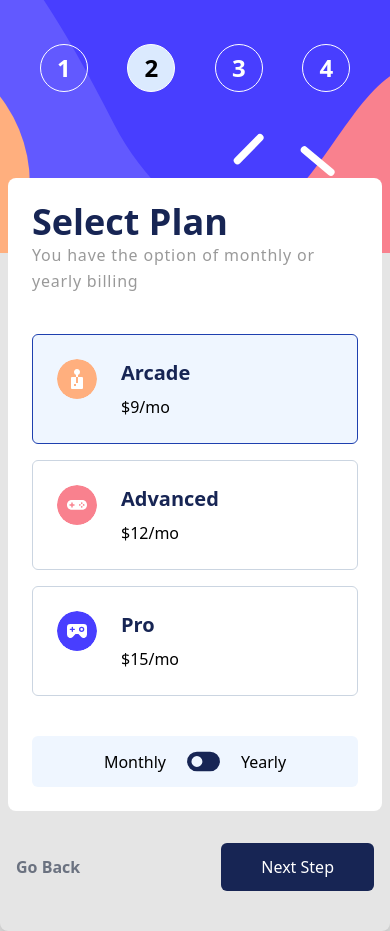
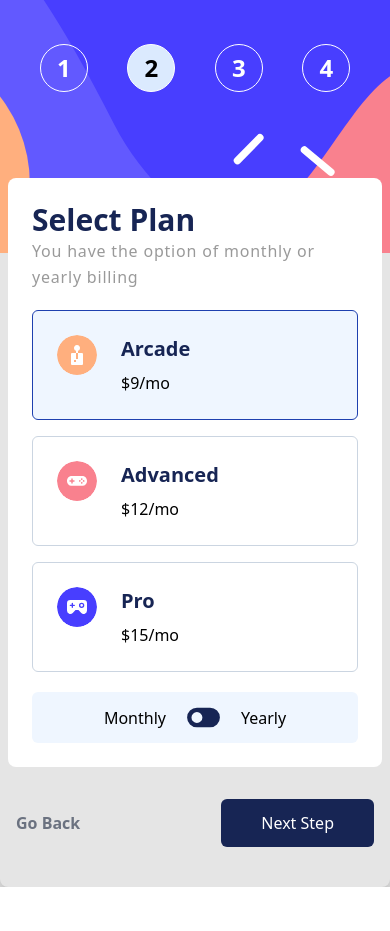
Before and after one commit to Uthmancoder/interview-accessment, a React (Vite) app: page / in a window 390 px wide. Both pictures are taken after a click on the button "Next Step". After the commit the page ends 887 px from the top, so only its background shows below. Built offline with nearby package versions, Linux system fonts and the light colour scheme.

Commit message:
updated text sizes

```diff
--- a/src/components/finish-up.jsx
+++ b/src/components/finish-up.jsx
@@ -25,7 +25,9 @@ const FinishUp = () => {
   return (
     <div className="pb-4 md:pb-0">
       <div className="p-6 md:max-w-3xl lg:max-w-2xl mx-auto">
-        <h1 className="text-4xl font-bold text-blue-950">Finishing Up</h1>
+        <h1 className="text-3xl md:text-4xl font-bold text-blue-950">
+          Finishing Up
+        </h1>
         <p className="text-black/40 text-md leading-relaxed tracking-wider">
           Double check everything looks okay before confirming
         </p>
--- a/src/components/personal-info.jsx
+++ b/src/components/personal-info.jsx
@@ -43,7 +43,9 @@ const PersonalInfo = () => {
   return (
     <div className="p-6 md:max-w-3xl lg:max-w-2xl mx-auto">
       <div className="">
-        <h1 className="text-4xl font-bold text-blue-950">Personal Info</h1>
+        <h1 className="text-3xl md:text-4xl font-bold text-blue-950">
+          Personal Info
+        </h1>
         <p className="text-black/40 text-md leading-relaxed tracking-wider">
           Please provide your name, email, and phone number.
         </p>
--- a/src/components/pick-add-ons.jsx
+++ b/src/components/pick-add-ons.jsx
@@ -58,7 +58,9 @@ const PickAddOns = () => {
     <div>
       <div className="p-6 md:max-w-3xl lg:max-w-2xl mx-auto">
         <div>
-          <h1 className="text-4xl font-bold text-blue-950">Pick add-ons</h1>
+          <h1 className="text-3xl md:text-4xl font-bold text-blue-950">
+            Pick add-ons
+          </h1>
           <p className="text-black/40 text-md leading-relaxed tracking-wider">
             Add-ons help enhance your gaming experience.
           </p>
--- a/src/components/select-plan.jsx
+++ b/src/components/select-plan.jsx
@@ -58,13 +58,15 @@ const SelectPlan = () => {
     <div>
       <div className="p-6 md:max-w-3xl lg:max-w-2xl mx-auto">
         <div>
-          <h1 className="text-4xl font-bold text-blue-950">Select Plan</h1>
+          <h1 className="text-3xl md:text-4xl font-bold text-blue-950">
+            Select Plan
+          </h1>
           <p className="text-black/40 text-md leading-relaxed tracking-wider">
             You have the option of monthly or yearly billing
           </p>
         </div>
 
-        <div className="grid md:flex items-center gap-4 my-10 ">
+        <div className="grid md:flex items-center gap-4 my-5 md:my-10 ">
           {plans.map((data, index) => (
             <div
               key={index}
```
